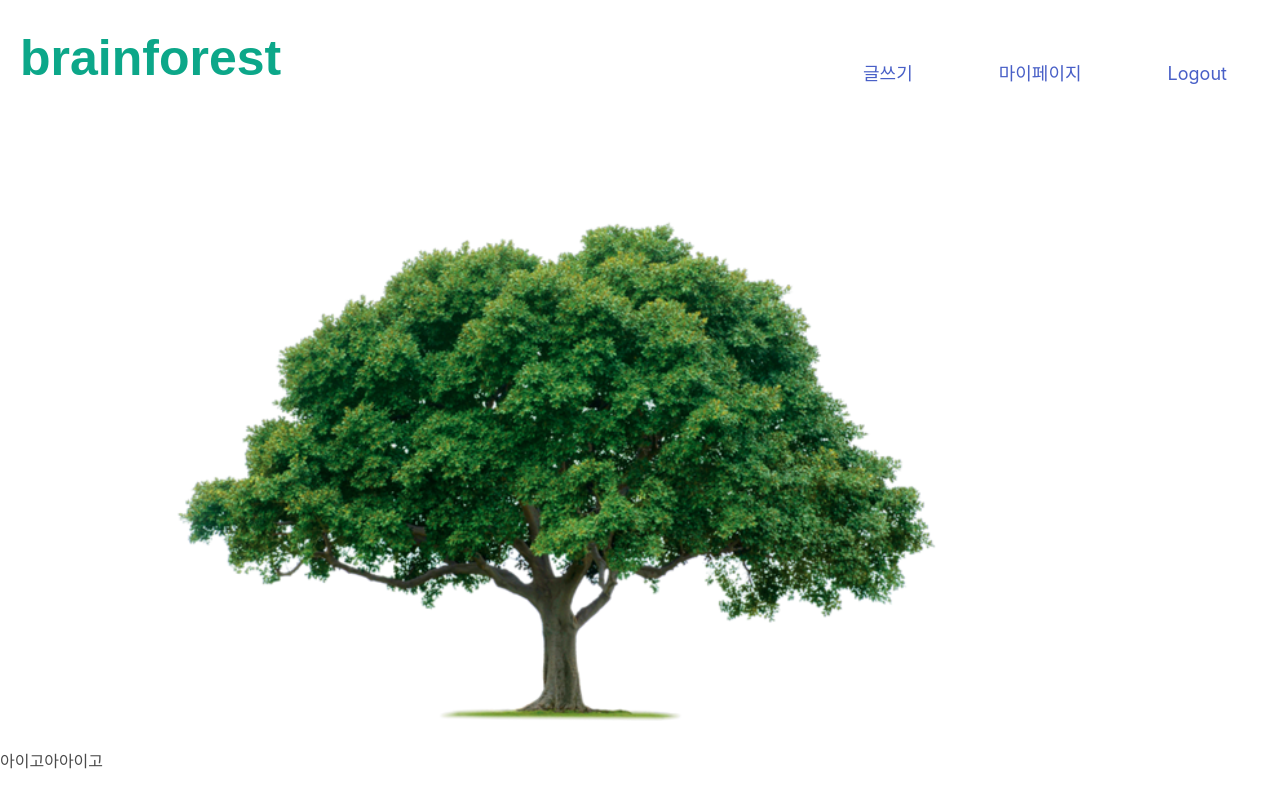
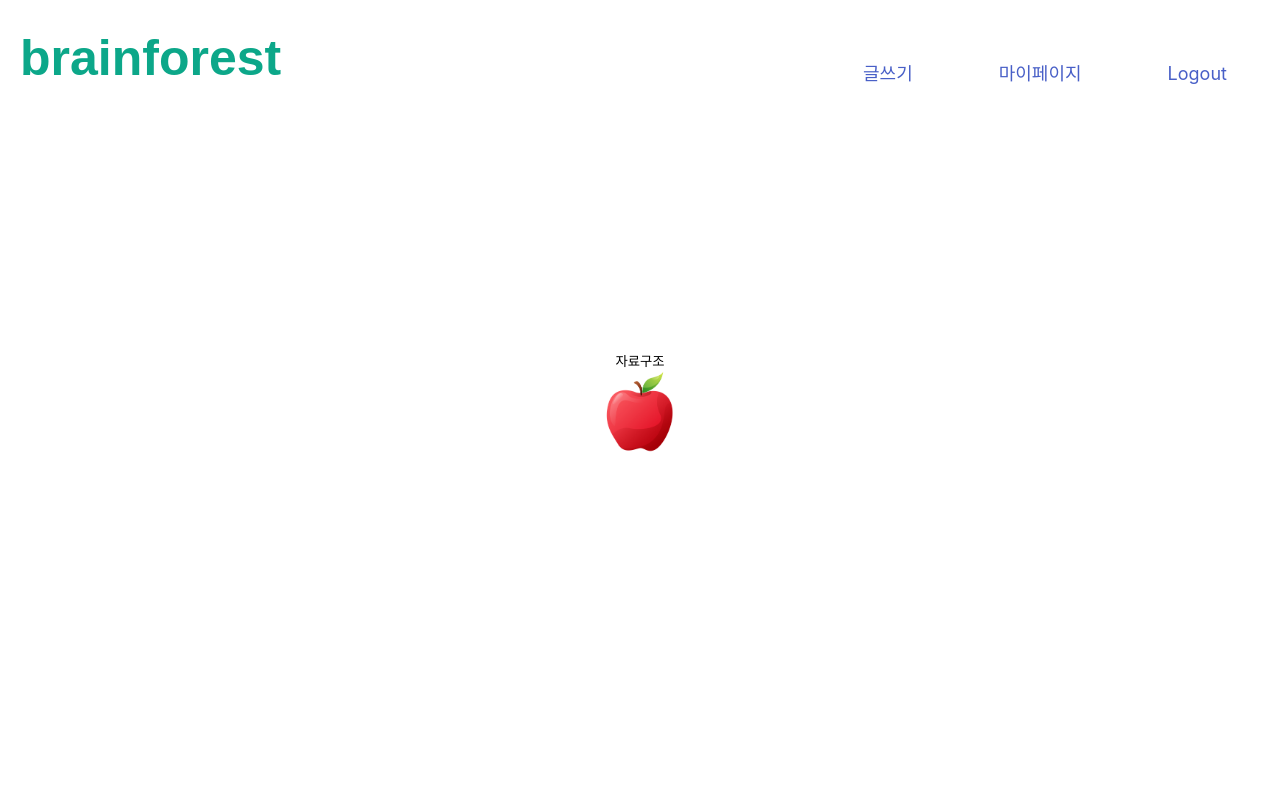
Before and after one commit to metamong-Hi/junglepedia, a Flask app: page /home in a window 1280 px wide. Run offline with Flask 3, Linux system fonts and the light colour scheme; parts of the project's set-up code (start-up, migrations or seed data) failed here and were passed over.

Commit message:
apple button ui

```diff
--- a/templates/home.html
+++ b/templates/home.html
@@ -4,7 +4,36 @@
     <meta charset="utf-8" />
     <meta name="viewport" content="width=device-width, initial-scale=1" />
     <title>Brainforest</title>
-    <style></style>
+    <style>
+      body {
+        margin: 0;
+        height: 100%;
+      }
+      .main {
+        padding: 0;
+        background-size: cover; /* 이미지를 화면에 맞춥니다 */
+        background-repeat: no-repeat; /* 이미지 반복을 비활성화합니다 */
+        background-attachment: fixed; /* 이미지를 고정합니다 (스크롤에 따라 움직이지 않음) */
+        background-position: center center; /* 이미지를 가운데 정렬합니다 */
+        background-image: url("{{ url_for('static', filename='images/tree.PNG') }}");
+      }
+      .imgButton {
+        position: absolute; /* 절대 위치로 설정 */
+        top: 50%; /* 수직 위치를 화면 상단에서 50%로 설정 */
+        left: 50%; /* 수평 위치를 화면 왼쪽에서 50%로 설정 */
+        transform: translate(
+          -50%,
+          -50%
+        ); /* 버튼을 수평 및 수직으로 중앙에 배치 */
+        max-width: 100px;
+        max-height: 100px; /* 원하는 크기로 버튼을 설정 */
+        color: black; /* 버튼 텍스트 색 설정 */
+        border: none;
+        background: none; /* 테두리 제거 */
+        border-radius: 50px; /* 버튼을 둥글게 만듭니다 */
+        cursor: pointer;
+      }
+    </style>
     <link
       rel="stylesheet"
       href="https://cdn.jsdelivr.net/npm/bulma@0.9.3/css/bulma.min.css"
@@ -19,16 +48,16 @@
     {% include 'header.html' %}
     <!-- main -->
     <main class="main">
-      <img
+      <!-- <img
         src="{{ url_for('static', filename='images/tree.PNG') }}"
         alt="이미지 설명"
-      />
+      /> -->
+
+      <!--이미지 버튼-->
+      <button type="button" class="imgButton" onclick="algorithm()">
+        <h1>자료구조</h1>
+        <img src="{{ url_for('static', filename='images/apple.png') }}" />
+      </button>
     </main>
-    <main class="main">아이고아아이고</main>
-
-    <!-- footer -->
-    <script>
-      loadHTML("../index.html");
-    </script>
   </body>
 </html>
```
Also changed, not shown: static/images/apple.png (added).
